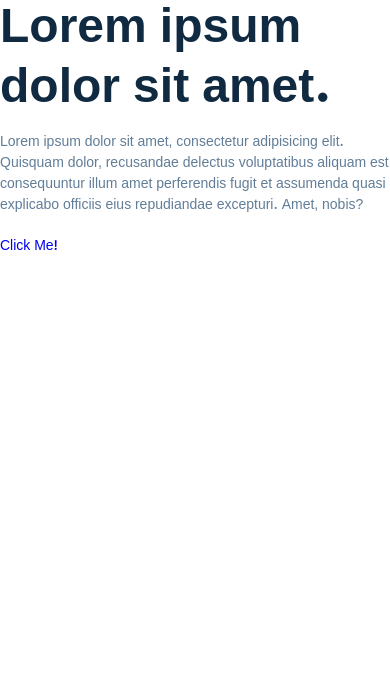
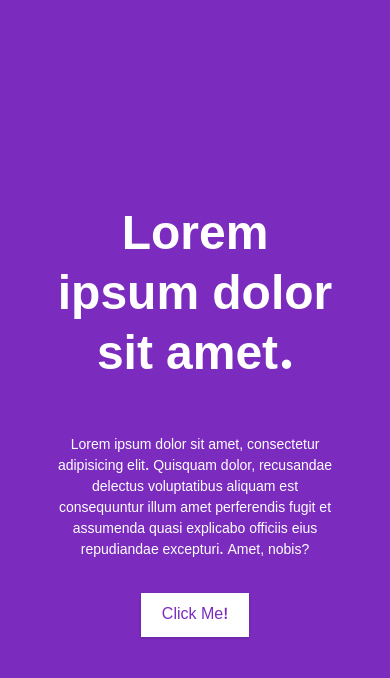
Before and after one commit to alirezajavadigit/Flexify, a plain HTML site: page index.html in a window 390 px wide. Drawn offline with Linux system fonts and the light colour scheme; files whose address does not match are found by name.

Commit message:
Update main.css
Added button styles, hero section with banner, and responsive design for tablets to the CSS file.

```diff
--- a/css/main.css
+++ b/css/main.css
@@ -1,35 +1,28 @@
-/* Define a custom font-face named "vazir" */
+/* Font face declaration for custom font */
 @font-face {
-  font-family: "vazir"; /* Set the font family name */
-  /* Specify the font sources */
+  font-family: "vazir";
   src: url("../fonts/vazir/Vazir-Medium-FD-WOL.woff") format("woff2"),
     url("../fonts/vazir/Vazir-Medium-FD-WOL.woff") format("woff"),
     url("../fonts/vazir/Vazir-Medium-FD-WOL.ttf") format("truetype");
 }
 
-/* Define CSS variables for color palette, typography, and shadows */
+/* Root variables for consistent color and font usage */
 :root {
-  /* Primary Colors */
-  --clr-primary-1: #5a189a;
-  --clr-primary-2: #7b2cbf;
-  --clr-primary-3: #9d4edd;
-  /* Grey Shades */
-  --clr-grey-1: #102a42;
-  --clr-grey-2: #617d98;
-  --clr-grey-3: #9eb2c7;
-  --clr-grey-4: #f1f5f8;
-  /* White Color */
-  --clr-white: #fff;
-  /* Primary Font Family */
-  --ff-primary: "vazir", sans-serif;
-  /* Transition Duration */
-  --transition: all 0.3s linear;
-  /* Shadows */
-  --light-shadow: 0 5px 15px rgba(0, 0, 0, 0.1);
-  --dark-shadow: 0 5px 15px rgba(0, 0, 0, 0.2);
+  --clr-primary-1: #5a189a; /* Primary color shade 1 */
+  --clr-primary-2: #7b2cbf; /* Primary color shade 2 */
+  --clr-primary-3: #9d4edd; /* Primary color shade 3 */
+  --clr-grey-1: #102a42; /* Grey shade 1 */
+  --clr-grey-2: #617d98; /* Grey shade 2 */
+  --clr-grey-3: #9eb2c7; /* Grey shade 3 */
+  --clr-grey-4: #f1f5f8; /* Grey shade 4 */
+  --clr-white: #fff; /* White */
+  --ff-primary: "vazir", sans-serif; /* Primary font */
+  --transition: all 0.3s linear; /* Transition effect */
+  --light-shadow: 0 5px 15px rgba(0, 0, 0, 0.1); /* Light shadow */
+  --dark-shadow: 0 5px 15px rgba(0, 0, 0, 0.2); /* Dark shadow */
 }
 
-/* Reset default margin, padding, and box-sizing */
+/* Global reset */
 * {
   margin: 0;
   padding: 0;
@@ -38,27 +31,27 @@
 
 /* Body styles */
 body {
-  font-family: var(--ff-primary); /* Use the primary font family */
-  background: var(--clr-white); /* Set background color to white */
-  color: var(--clr-grey-1); /* Set text color */
+  font-family: var(--ff-primary); /* Set primary font */
+  background: var(--clr-white); /* White background */
+  color: var(--clr-grey-1); /* Dark grey text color */
   line-height: 1.5; /* Set line height */
-  font-size: 0.875rem; /* Set default font size */
+  font-size: 0.875rem; /* Set base font size */
 }
 
 /* List styles */
 ul {
-  list-style-type: none; /* Remove list bullet points */
+  list-style-type: none; /* Remove list styles */
 }
 
-/* Link styles */
+/* Anchor styles */
 a {
-  text-decoration: none; /* Remove underline from links */
+  text-decoration: none; /* Remove underline */
 }
 
 /* Image styles */
 img {
-  width: 100%; /* Make images responsive */
-  display: block; /* Make images block-level elements */
+  width: 100%; /* Ensure images fill container */
+  display: block; /* Make images block-level */
 }
 
 /* Heading styles */
@@ -66,56 +59,124 @@ h1,
 h2,
 h3,
 h4 {
-  line-height: 1.25; /* Set line height for headings */
-  margin-bottom: 0.75rem; /* Set bottom margin for headings */
+  line-height: 1.25; /* Set heading line height */
+  margin-bottom: 0.75rem; /* Set heading bottom margin */
 }
-
-/* Heading specific styles */
 h1 {
-  font-size: 3rem; /* Set font size for h1 */
+  font-size: 3rem; /* Heading 1 font size */
 }
-
 h2 {
-  font-size: 2rem; /* Set font size for h2 */
+  font-size: 2rem; /* Heading 2 font size */
 }
-
 h3 {
-  font-size: 1.25rem; /* Set font size for h3 */
+  font-size: 1.25rem; /* Heading 3 font size */
 }
-
 h4 {
-  font-size: 0.875rem; /* Set font size for h4 */
+  font-size: 0.875rem; /* Heading 4 font size */
 }
-
-/* Paragraph styles */
 p {
-  margin-bottom: 1.25rem; /* Set bottom margin for paragraphs */
-  color: var(--clr-grey-2); /* Set text color for paragraphs */
+  margin-bottom: 1.25rem; /* Set paragraph bottom margin */
+  color: var(--clr-grey-2); /* Grey text color */
 }
 
 /* Media query for larger screens */
 @media screen and (min-width: 800px) {
+  /* Adjust heading sizes */
   h2 {
-    font-size: 2.5rem; /* Increase font size for h2 on larger screens */
+    font-size: 2.5rem;
   }
-
   h3 {
-    font-size: 1.75rem; /* Increase font size for h3 on larger screens */
+    font-size: 1.75rem;
   }
-
   h4 {
-    font-size: 1rem; /* Increase font size for h4 on larger screens */
+    font-size: 1rem;
   }
-
   body {
-    font-size: 1rem; /* Increase default font size on larger screens */
+    font-size: 1rem; /* Reset body font size */
   }
-
-  /* Reset line height for headings on larger screens */
+  /* Reset heading line height */
   h1,
   h2,
   h3,
   h4 {
-    line-height: 1; /* Set line height to 1 */
+    line-height: 1;
   }
 }
+
+/* Button styles */
+.btn {
+  background: var(--clr-primary-2); /* Button background color */
+  color: var(--clr-white); /* Button text color */
+  padding: 0.375rem 0.75rem; /* Button padding */
+  display: inline-block; /* Make button inline */
+  transition: var(--transition); /* Add transition effect */
+  font-size: 0.875rem; /* Button font size */
+  border: 2px solid transparent; /* Button border */
+  cursor: pointer; /* Change cursor to pointer */
+  box-shadow: 0 1px 3px rgba(0, 0, 0, 0.2); /* Add button shadow */
+}
+
+/* Button hover styles */
+.btn:hover {
+  color: var(--clr-primary-1); /* Change text color on hover */
+  background: var(--clr-primary-3); /* Change background color on hover */
+}
+
+/* Hero section styles */
+.hero {
+  min-height: 100vh; /* Set minimum height */
+  background-color: var(--clr-primary-2); /* Hero background color */
+  display: flex; /* Flex display */
+  justify-content: center; /* Center content horizontally */
+  align-items: center; /* Center content vertically */
+}
+
+/* Hero banner styles */
+.hero-banner {
+  padding: 0 3rem; /* Add padding */
+  text-align: center; /* Center text */
+}
+.hero-banner h1 {
+  color: var(--clr-white); /* White heading color */
+  margin-bottom: 3rem; /* Add bottom margin */
+}
+
+.hero-banner p {
+  max-width: 35rem; /* Set maximum width */
+  color: var(--clr-white); /* White text color */
+  margin-bottom: 2rem; /* Add bottom margin */
+}
+
+/* Hero button styles */
+.btn-hero {
+  padding: 0.5rem 1.2rem; /* Button padding */
+  font-size: 1rem; /* Button font size */
+  background: var(--clr-white); /* Button background color */
+  color: var(--clr-primary-2); /* Button text color */
+}
+
+/* Hero button hover styles */
+.btn-hero:hover {
+  background: transparent; /* Make background transparent on hover */
+  color: var(--clr-white); /* Change text color on hover */
+  border-color: var(--clr-white); /* Change border color on hover */
+}
+
+/* Media query for tablets */
+@media screen and (min-width: 768px) {
+  /* Hero background styles */
+  .hero {
+    background: linear-gradient(rgb(199, 125, 255, 0.7), rgba(0, 0, 0, 0.7)),
+      url("../images/main.jpg") center/cover no-repeat; /* Hero background */
+  }
+
+  /* Adjust hero banner padding */
+  .hero-banner {
+    padding: 0; /* Remove padding */
+  }
+
+  /* Adjust hero banner paragraph width */
+  .hero-banner p {
+    max-width: 45rem; /* Increase max width */
+  }
+}
```
